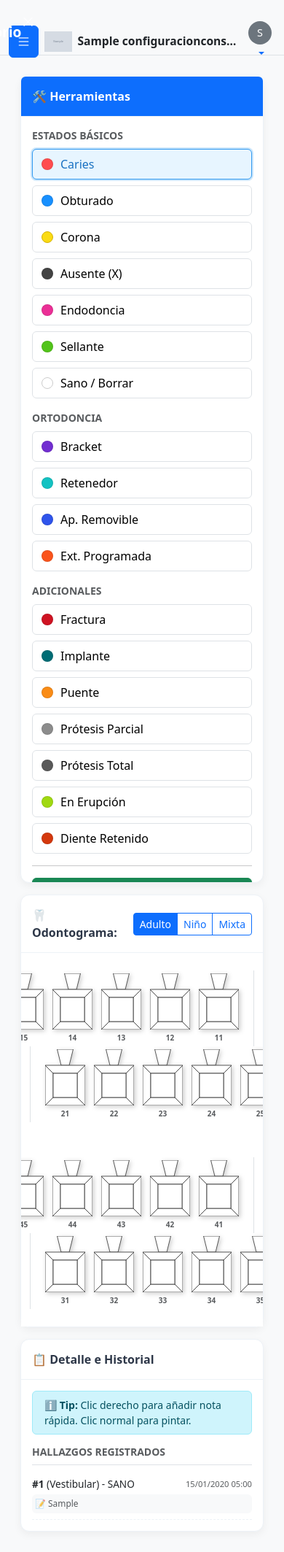
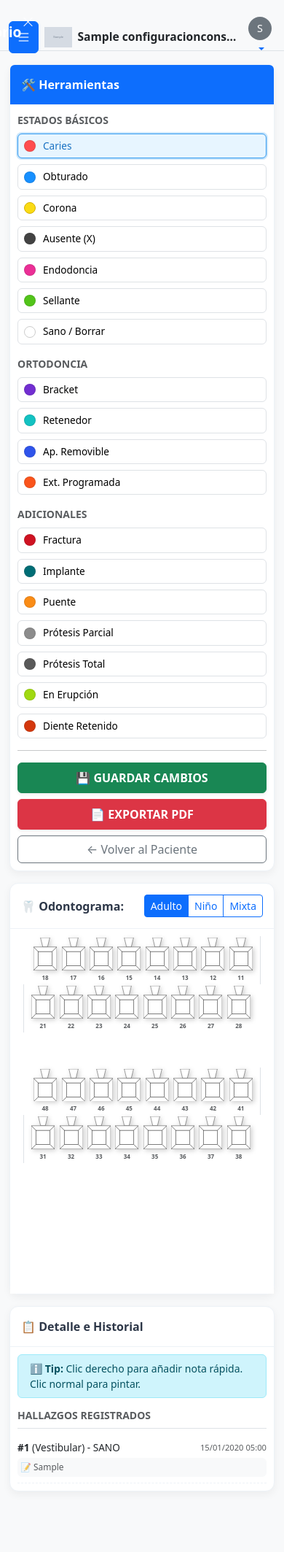
Before and after one commit to pantera3000/etapa6_dramarquez, a Django app: page /odontograma/paciente/1/ in a window 390 px wide. Shown: the whole page at 73% size. After the commit the page ends 2018 px from the top, so only its background shows below. Run offline with Django 5.2, Linux system fonts and the light colour scheme; a user stored in the database is signed in; tables that the repository leaves empty hold one stand-in row (values such as "Sample post"); grey boxes marked "Sample" are stand-in pictures; data that the repository does not hold is empty.

Commit message:
feat: se redujo odontograma en version mobil que era muy grande - ahora Ok - 2025-12-11_22-36

```diff
--- a/odontograma/templates/odontograma/odontograma.html
+++ b/odontograma/templates/odontograma/odontograma.html
@@ -119,6 +119,49 @@
         display: none;
         box-shadow: 0 4px 6px rgba(0,0,0,0.1);
         max-width: 200px;
+    }
+
+    /* RESPONSIVE MOBILE - Odontograma más pequeño */
+    @media (max-width: 767.98px) {
+        .odontograma-container {
+            padding: 10px 5px;
+        }
+
+        .tooth-container {
+            width: 32px; /* Reducido de 55px */
+            margin: 2px; /* Reducido de 4px */
+        }
+
+        .tooth-number {
+            font-size: 8px !important; /* Números más pequeños */
+        }
+
+        .card-body {
+            padding: 10px !important;
+        }
+
+        /* Reducir gaps entre dientes */
+        .d-flex.gap-1 {
+            gap: 0.15rem !important;
+        }
+
+        /* Ajustar padding de columnas */
+        .border-end {
+            padding-right: 0.5rem !important;
+        }
+        .border-start {
+            padding-left: 0.5rem !important;
+        }
+
+        /* Sidebar panels en móvil */
+        .sidebar-content {
+            padding: 10px;
+        }
+
+        .tool-btn {
+            padding: 6px 8px;
+            font-size: 0.85rem;
+        }
     }
 </style>
 
--- a/templates/base.html
+++ b/templates/base.html
@@ -136,7 +136,7 @@
             #page-content-wrapper {
                 min-width: 100vw;
                 margin-left: 0;
-                padding-top: 16px; /* Reducir espacio superior en móvil */
+                padding-top: 10px; /* Reducir espacio superior en móvil */
                 transition: none !important;
             }
 
```
